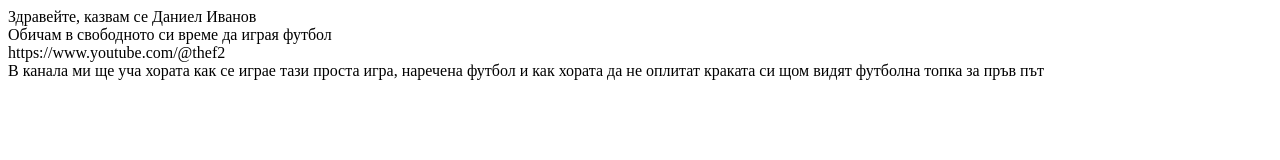
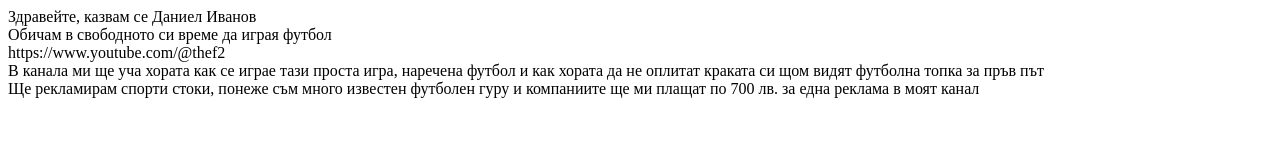
Before and after one commit to didoivanov48/stu2001321008, a plain HTML site: page index.html in a window 1280 px wide. Drawn offline with Linux system fonts and the light colour scheme.

Commit message:
Add price for content

```diff
--- a/index.html
+++ b/index.html
@@ -18,5 +18,9 @@
 
     <!-- - информация за вашият канал какво ще правите, как ще го правите и какво да очакват феновете -->
     <div>В канала ми ще уча хората как се играе тази проста игра, наречена футбол и как хората да не оплитат краката си щом видят футболна топка за пръв път</div>
+
+    <!-- - примерно остойностяване на вашите услуги -->
+    <div>Ще рекламирам спорти стоки, понеже съм много известен футболен гуру и компаниите ще ми плащат по 700 лв. за една реклама в моят канал</div>
+
 </body>
 </html>
```
